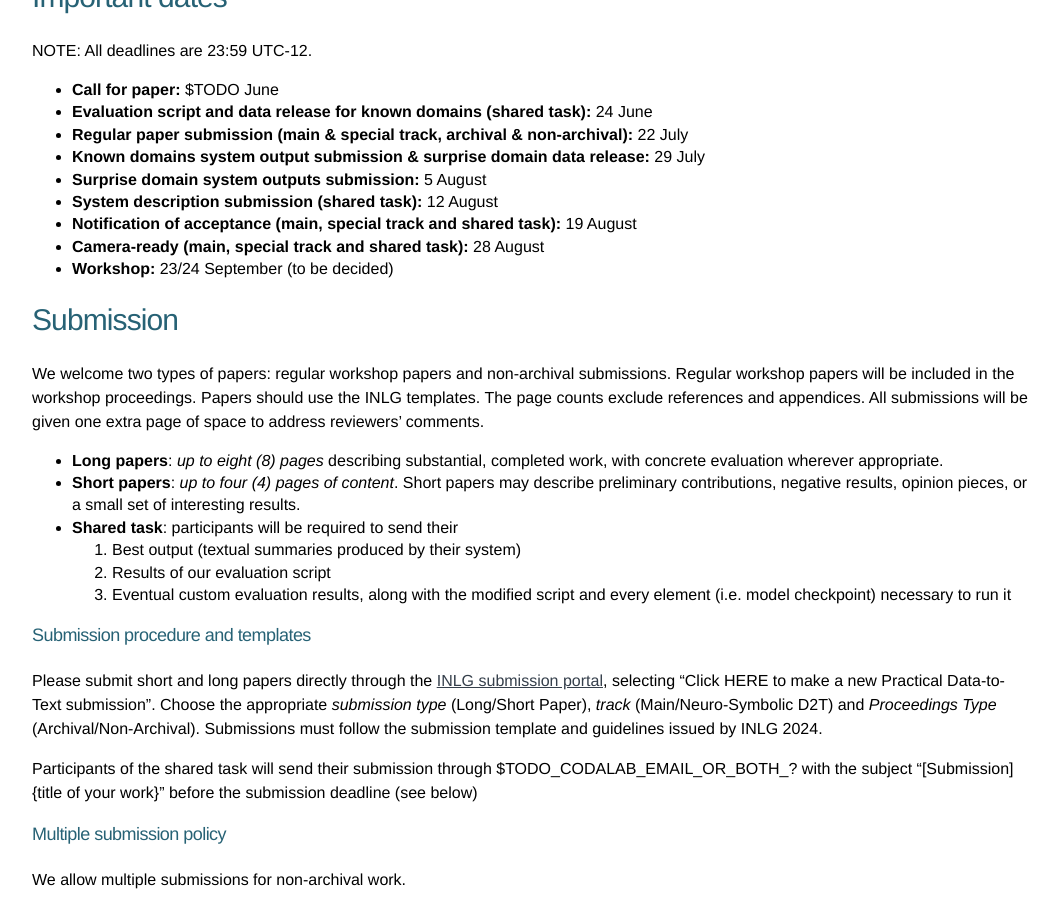
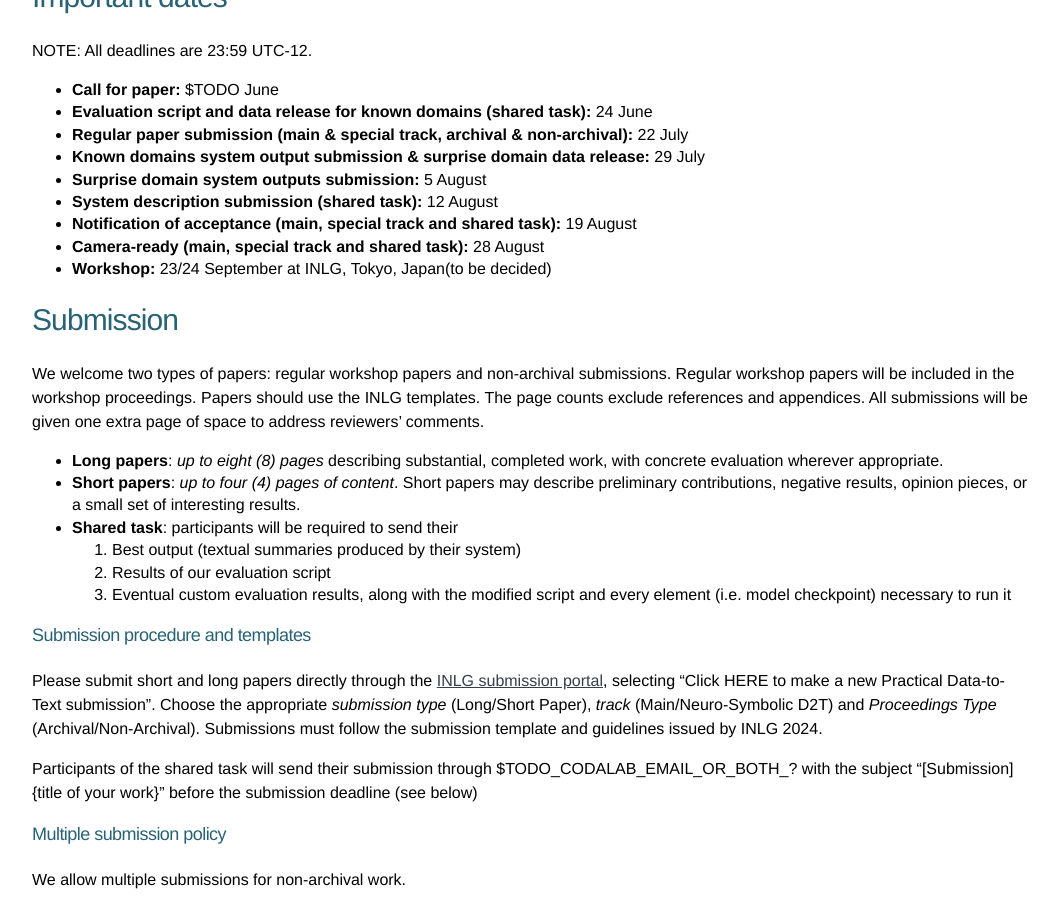
Before and after one commit to practicald2t/practicald2t.github.io, a Jekyll site: the page built from pages/cfp.md, in a window 1280 px wide and 900 px high, scrolled down 1406 px. Shown: the whole window, without its empty margins (108-1166 px from the left). Built offline with Jekyll 4.4.1, drawn with Linux system fonts in a browser that asks for light colours.

Commit message:
Update cfp.md

```diff
--- a/pages/cfp.md
+++ b/pages/cfp.md
@@ -54,7 +54,7 @@ NOTE: All deadlines are 23:59 UTC-12.
 - **System description submission (shared task):** 12 August
 - **Notification of acceptance (main, special track and shared task):**  19 August
 - **Camera-ready (main, special track and shared task):**  28 August
-- **Workshop:** 23/24 September (to be decided)
+- **Workshop:** 23/24 September at INLG, Tokyo, Japan(to be decided)
 
 
 # Submission
```
